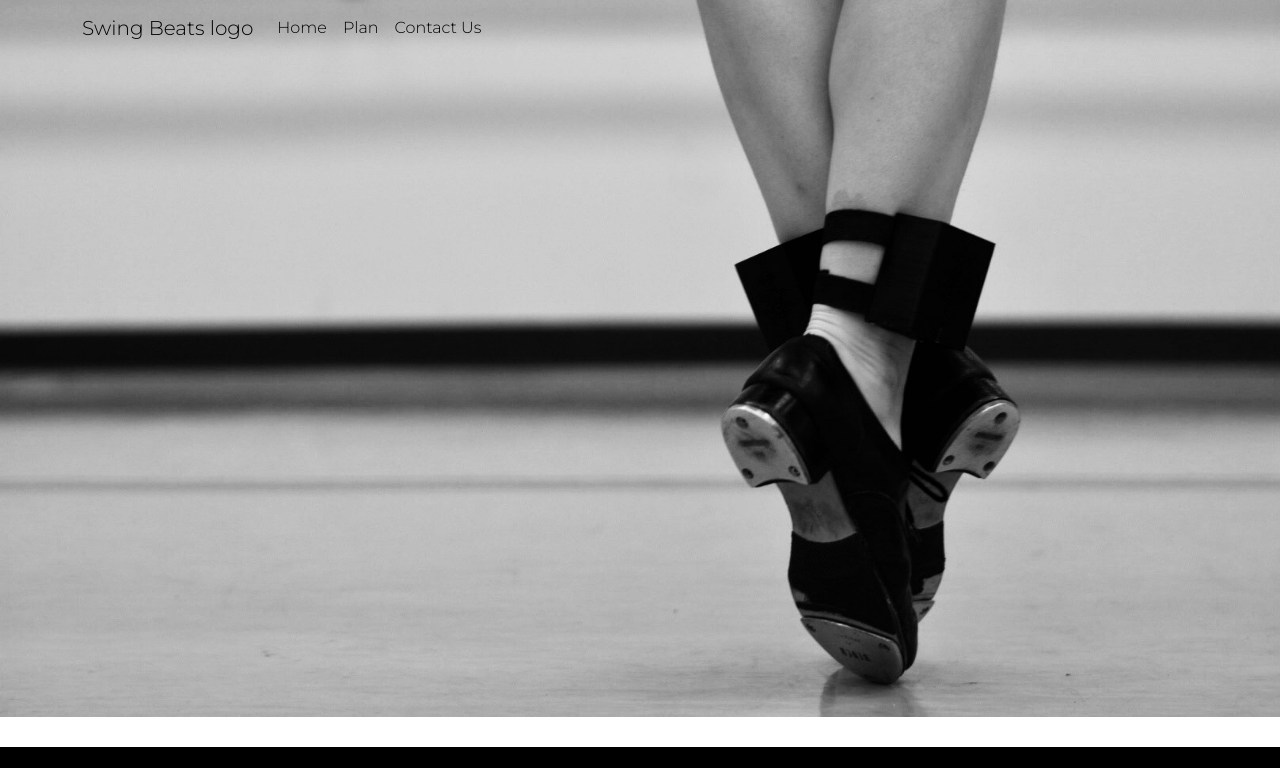
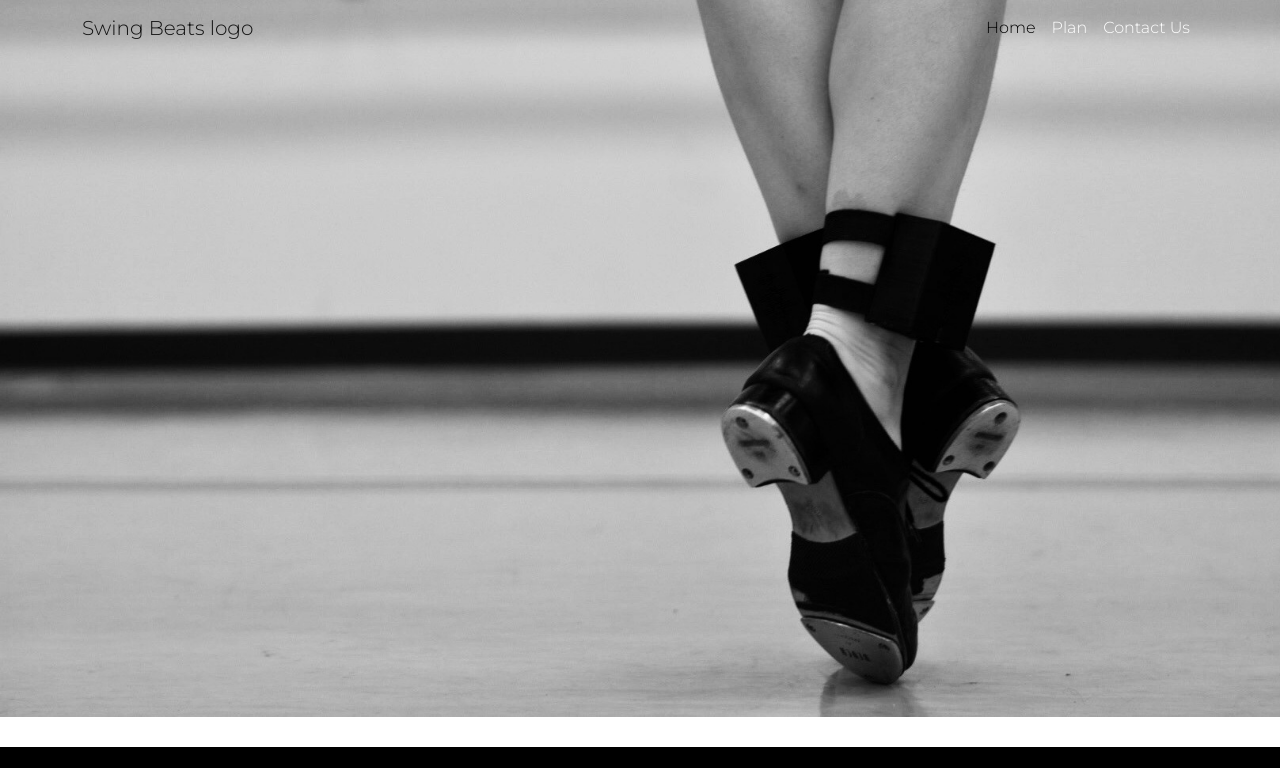
Before and after one commit to vedyakonda/SwingBeats, a plain HTML site: page index.html in a window 1280 px wide. Shown: the top 768 px of the page. Drawn offline with nearby package versions, Linux system fonts and the light colour scheme.

Commit message:
navbar right align

```diff
--- a/index.html
+++ b/index.html
@@ -25,9 +25,9 @@
             <button class="navbar-toggler navbar-toggler-right" type="button" data-toggle="collapse" data-target="#navbar1">
                 <span class="navbar-toggler-icon"></span>
             </button>
-            <a class="navbar-brand" href="#" id="logo">Swing Beats logo</a>
             <div class="collapse navbar-collapse" id="navbar1" >
-                <ul class="navbar-nav">
+                <a class="navbar-brand " href="#">Swing Beats logo</a>
+                  <ul class="navbar-nav ms-auto">
                       <li class="nav-item active">
                           <a class="nav-link" href="#" id="home">Home</a>
                       </li>
```
Lines whose indentation alone changed are shown as unchanged.
